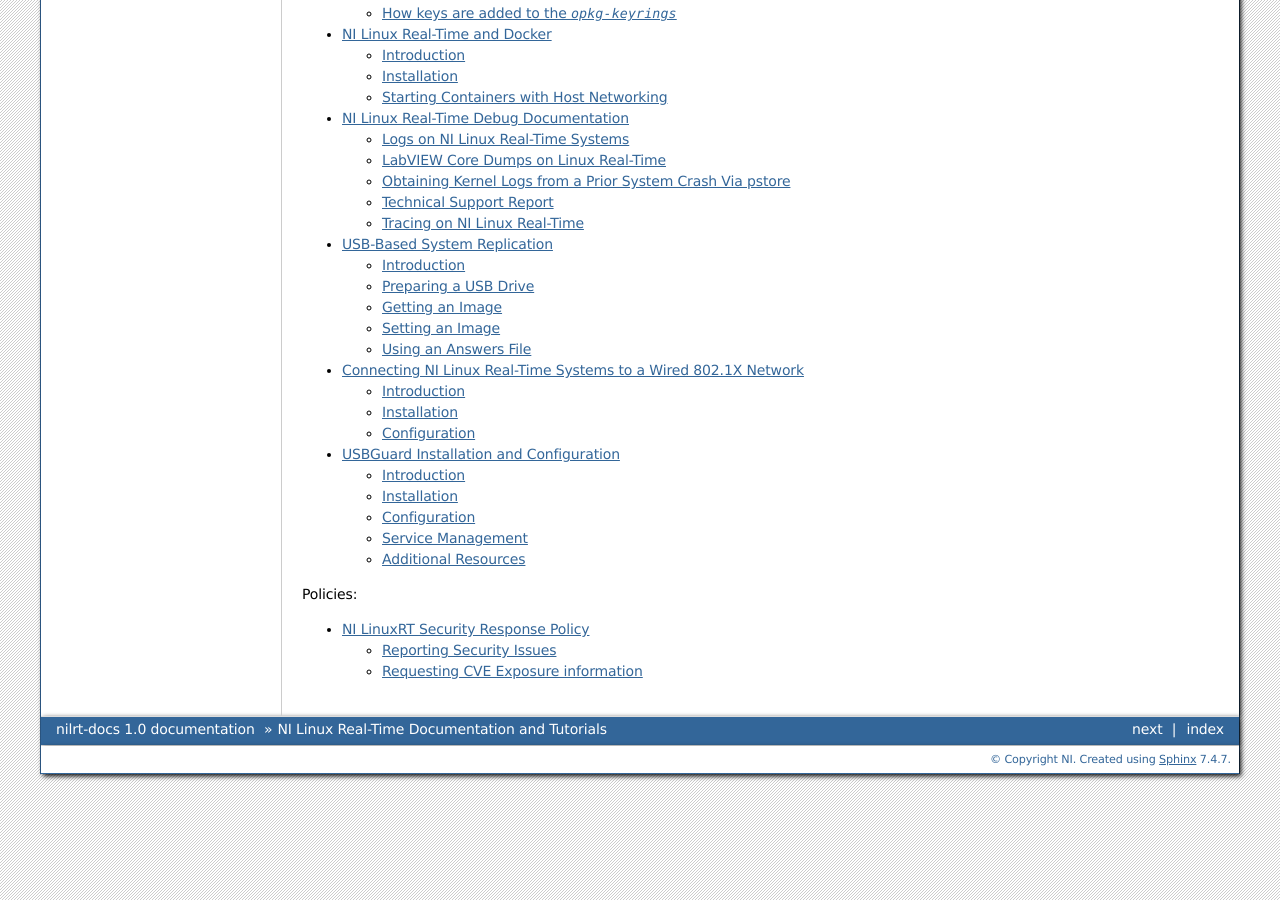
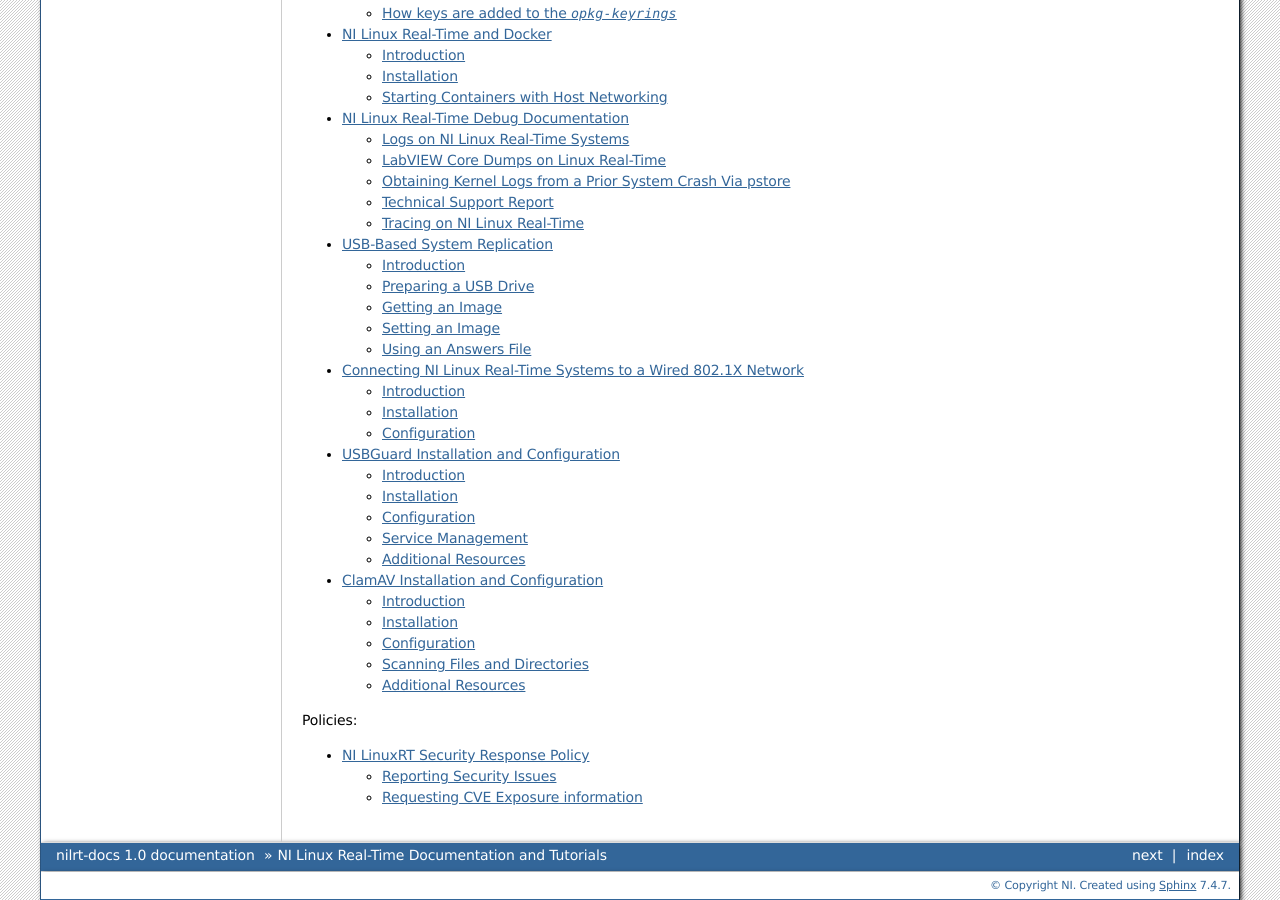
Before and after one commit to ni/nilrt-docs, a Sphinx documentation site: the page built from docs/source/index.rst, in a window 1280 px wide and 900 px high, scrolled down 633 px. Built offline with Sphinx 7.4.7, drawn with Linux system fonts in a browser that asks for light colours; some of the changed lines change nothing that is shown.

Commit message:
Add a ClamAV installation and configuration guide.
Signed-off-by: HJadhav-NI <hemant.jadhav@emerson.com>

```diff
--- /dev/null
+++ b/docs/source/clamav/clamav.rst
@@ -0,0 +1,237 @@
+==================================================
+ClamAV Installation and Configuration
+==================================================
+
+.. contents:: Table of Contents
+   :depth: 2
+   :local:
+
+Introduction
+============
+
+ClamAV is an open-source antivirus engine designed to detect trojans, viruses, malware, and other
+malicious threats on Linux systems. It provides a robust scanning mechanism that can identify and
+quarantine infected files by comparing them against continuously updated virus signature databases.
+ClamAV supports scanning of various file formats including compressed files, executables, documents,
+and email attachments.
+
+The primary purpose of ClamAV is to protect systems from malware infections that could compromise
+system integrity, steal sensitive data, or disrupt operations. By scanning files and directories for known
+malicious patterns, ClamAV helps identify threats before they can execute or spread, reducing the risk
+of data breaches, ransomware attacks, or system compromise.
+
+You might want to use ClamAV if you need to:
+
+- scan files and directories for viruses and malware on embedded Linux systems.
+- verify the integrity of files transferred via USB, network, or other external sources.
+- detect malicious code before it can execute on critical industrial control systems.
+- maintain compliance with security policies that require antivirus protection.
+
+ClamAV is especially valuable in environments where file transfers occur frequently or where systems
+process data from external sources. Its command-line interface, low resource footprint, and flexible
+scanning options make it well-suited for embedded Linux Real-Time systems like NI's industrial controllers.
+
+.. note::
+    This guide covers NILRT-specific installation and configuration. For comprehensive documentation
+    on all ClamAV commands, options, and advanced usage, refer to the official
+    `ClamAV User Manual <https://docs.clamav.net/manual/Usage.html>`_.
+
+Installation
+============
+
+ClamAV requires the NI Linux RT System Image version 11.4 (build 26.0.0) or newer.
+
+Installing ClamAV
+-----------------
+
+To install ClamAV on your NILRT system, use the opkg package manager:
+
+.. code:: bash
+
+    opkg update
+    opkg install clamav clamav-freshclam
+
+This will install:
+- ``clamav``: The core ClamAV antivirus engine and scanner
+- ``clamav-freshclam``: The utility for updating virus signature databases
+
+After installation, you'll need to configure ClamAV according to your requirements. See the Configuration section below for details.
+
+
+Verifying Installation
+----------------------
+
+After installation, verify that ClamAV is properly installed and configured:
+
+**Quick Version Check:**
+
+.. code:: bash
+
+    clamscan --version
+
+You should see output showing the ClamAV version (1.4.3 or newer) and configuration paths.
+
+Configuration
+=============
+
+ClamAV uses configuration files to control its behavior for virus scanning and signature updates.
+The main configuration files are:
+
+- ``/usr/etc/freshclam.conf``: Configuration for the freshclam signature updater
+- ``/etc/clamav/clamd.conf``: Configuration for the ClamAV daemon (optional)
+- ``/var/lib/clamav/``: Directory containing virus signature databases
+
+Updating Virus Signatures
+--------------------------
+
+Before scanning files, you need to download the latest virus signature databases. ClamAV provides the following methods to update signatures:
+
+**Method 1: Online Update (Recommended)**
+
+If your target has internet connectivity, update signatures using freshclam with superuser permissions:
+
+.. code:: bash
+
+   freshclam
+
+This downloads the latest virus definitions from ClamAV's mirror servers.
+
+**Method 2: Offline Update (For Systems Without Internet Access)**
+
+For systems without internet connectivity, you need to manually download the signature databases on a system with internet access, then transfer them to your NILRT target.
+
+**Option A: Using freshclam on another system**
+
+On a Linux system with internet access and ClamAV installed:
+
+.. code:: bash
+
+    # Download signatures to a specific directory
+    freshclam --datadir=/tmp/clamav-db
+
+    # Copy the downloaded files to your NILRT target
+    # Transfer these files: bytecode.cvd, daily.cvd, main.cvd
+
+**Option B: Using cvdupdate (Python utility)**
+
+CVDUpdate is a python utility to download and update ClamAV Virus Databases and database patch files for the purposes of supporting the offline systems.
+This utility is provided and recommended by the ClamAV project and licensed under Apache-2.0 license. Refer to the Additional Resources section for more information.
+User can use cvdupdate utility on any system with internet access and then copy the downloaded signature files to the NILRT target.
+
+.. code:: bash
+
+    # Install cvdupdate
+    python -m pip install --user cvdupdate
+
+    # (optional) You may wish to customize where the databases are stored
+    cvd config set --dbdir <your path>
+
+    # Download the latest signatures
+    cvd update
+
+    # Signatures are downloaded to: ~/.cvdupdate/database/
+    # Copy these .cvd files to your NILRT target
+
+**Transferring Signatures to NILRT Target**
+
+Once you have the signature files (.cvd or .cld files), copy them to your NILRT target's ClamAV database directory:
+
+.. code:: bash
+
+    # Copy files to the target (via SCP, USB, or other method)
+    # Then on the NILRT target:
+    cp *.cvd /var/lib/clamav/
+    chown clamav:clamav /var/lib/clamav/*.cvd
+    chmod 644 /var/lib/clamav/*.cvd
+
+The typical signature files you need are:
+    - ``main.cvd`` or ``main.cld`` - Main virus database
+    - ``daily.cvd`` or ``daily.cld`` - Daily updates
+    - ``bytecode.cvd`` or ``bytecode.cld`` - Bytecode signatures
+
+
+Scanning Files and Directories
+===============================
+
+ClamAV can be used for Scheduled periodic scan or Manual scan.
+
+To schedule periodic automated scans on your NILRT system, configure the ``/etc/cron.d/clamav-scan`` file.
+For more information on scheduling and cron configuration, refer to the `ClamAV User Manual <https://docs.clamav.net/manual/Usage.html>`_.
+
+ClamAV is configured for manual operation on NILRT systems. Use the following commands to scan files and directories for malware.
+
+Using the NILRT's Wrapper Script
+---------------------------------------
+
+The ``clamav-scan`` wrapper script handles memory management automatically and provides a simplified interface:
+
+**Basic Usage:**
+
+.. code:: bash
+
+    # Scan current directory
+    clamav-scan .
+
+    # Scan a specific directory
+    clamav-scan /path/to/scan
+
+    # Scan a specific file
+    clamav-scan /path/to/file.txt
+
+**Advanced Options:**
+
+.. code:: bash
+
+    # Set custom swap file size (in MB)
+    clamav-scan --swap-size 2048 /path/to/scan
+
+All standard ``clamscan`` options can be passed to the wrapper script.
+
+The wrapper script automatically:
+
+- Creates temporary swap files (default size is 1024 MB) if system memory is insufficient (< 3GB)
+- Passes through any additional ``clamscan`` options
+
+Using clamscan Directly
+-----------------------
+
+For more control over scanning options, use ``clamscan`` directly:
+
+.. code:: bash
+
+    # Recursive scan of a directory
+    clamscan -r /path/to/scan
+
+    # Scan and show only infected files
+    clamscan -r -i /path/to/scan
+
+    # Scan with verbose output
+    clamscan -r -v /path/to/scan
+
+    # Scan with custom log file
+    clamscan -r --log=/tmp/my-scan.log /path/to/scan
+
+Common clamscan options:
+
+- ``-r`` : Recursive scan
+- ``-i`` : Show only infected files
+- ``-v`` : Verbose output
+- ``--log=FILE`` : Save results to log file
+- ``--max-filesize=SIZE`` : Skip files larger than SIZE
+- ``--exclude-dir=PATTERN`` : Exclude directories matching pattern
+
+.. note::
+    All commands require root privileges to access all files and directories on the system.
+
+Additional Resources
+====================
+
+**Official ClamAV Documentation:**
+
+- `ClamAV User Manual <https://docs.clamav.net/manual/Usage.html>`_ - Complete guide to all ClamAV commands and options
+- `ClamAV Official Documentation <https://docs.clamav.net/>`_ - Main documentation portal
+- `Scanning Usage Guide <https://docs.clamav.net/manual/Usage/Scanning.html>`_ - Comprehensive scanning options and examples
+- `Freshclam Configuration <https://docs.clamav.net/manual/Usage/Configuration.html#freshclamconf>`_ - Signature update configuration
+- `Signature Management <https://docs.clamav.net/manual/Usage/SignatureManagement.html>`_ - Managing virus definition databases
+- `ClamAV FAQ <https://docs.clamav.net/faq/index.html>`_ - Frequently asked questions and troubleshooting tips
+- `CVDUpdate Utility <https://pypi.org/project/cvdupdate/>`_ - Python utility for offline signature updates
--- a/docs/source/index.rst
+++ b/docs/source/index.rst
@@ -22,6 +22,7 @@
    system_replication/system_replication
    eapol/eapol
    usbguard/usbguard
+   clamav/clamav
 
 .. toctree::
     :maxdepth: 2
```
